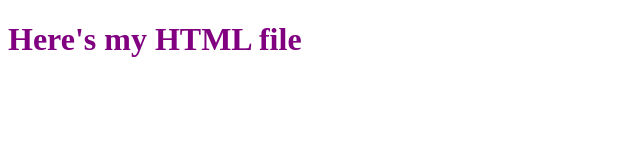
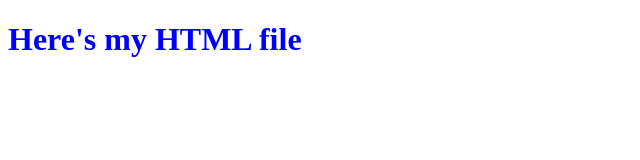
Before and after one commit to ZPieper/github_practice, a plain HTML site: page index.html in a window 1280 px wide. Shown: the whole page, without its empty margins (0-640 px from the left). Drawn offline with Linux system fonts and the light colour scheme.

Commit message:
changed purple to blue

```diff
--- a/style.css
+++ b/style.css
@@ -1,3 +1,3 @@
 h1 {
-    color: purple;
+    color: blue;
 }
```
